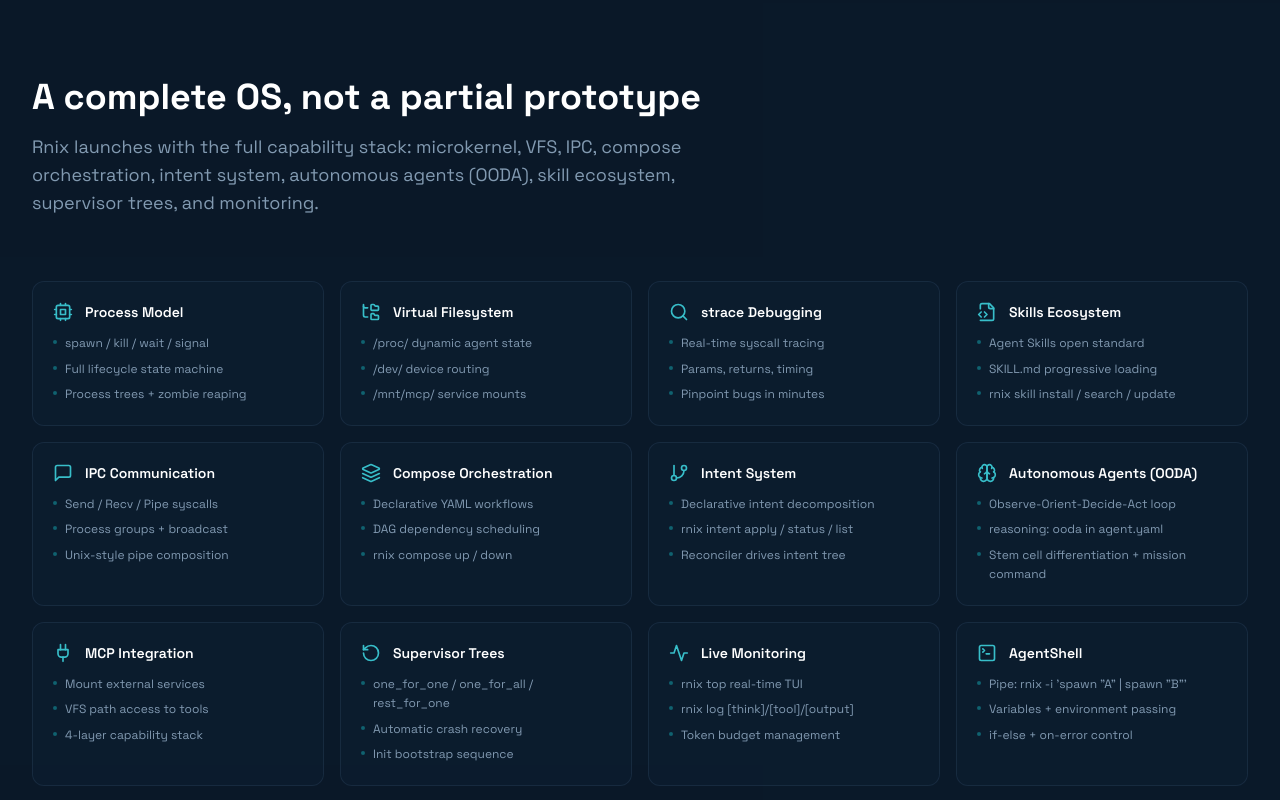
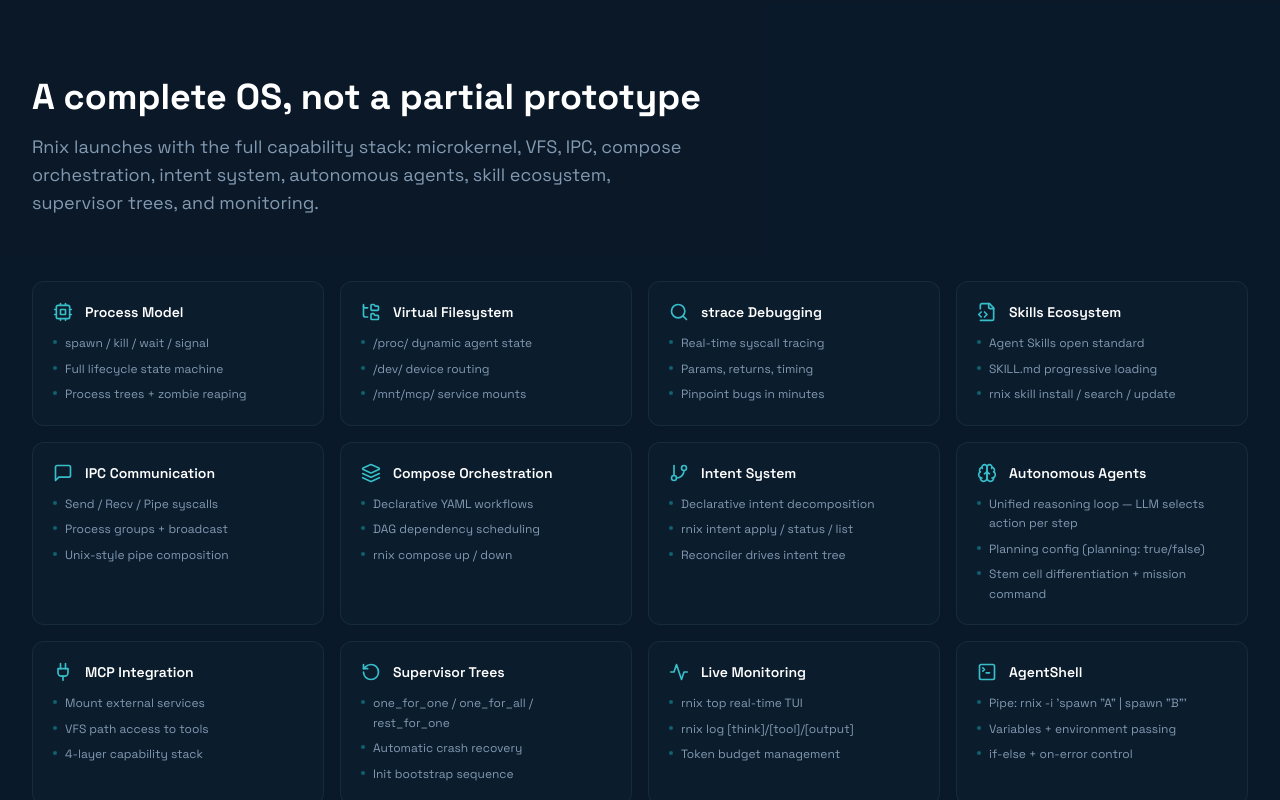
Before and after one commit to rnixai/rnix-landing, a React (Vite) app: page / in a window 1280 px wide. Shown: the part 5840-6640 px from the top of the page. Built offline with nearby package versions, Linux system fonts and the light colour scheme.

Commit message:
Refactor footer and roadmap section to simplify terminology for 'Autonomous Agents'; update related content for clarity and consistency.

```diff
--- a/src/components/Footer.tsx
+++ b/src/components/Footer.tsx
@@ -13,7 +13,7 @@ const LINKS = {
     { label: 'Documentation', href: 'https://docs.rnix.ai/', external: true, utmContent: 'docs_footer' },
     { label: 'Quick Start', href: 'https://docs.rnix.ai/guide/quick-start', external: true, utmContent: 'quick_start_footer' },
     { label: 'Intent System', href: 'https://docs.rnix.ai/guide/intent-system', external: true, utmContent: 'intent_footer' },
-    { label: 'Autonomous Agents (OODA)', href: 'https://docs.rnix.ai/guide/autonomous-agents', external: true, utmContent: 'ooda_footer' },
+    { label: 'Autonomous Agents', href: 'https://docs.rnix.ai/guide/autonomous-agents', external: true, utmContent: 'autonomous_agents_footer' },
     { label: 'Syscall Reference', href: 'https://docs.rnix.ai/reference/', external: true, utmContent: 'syscall_footer' },
     { label: 'Agent Skills Standard', href: 'https://agentskills.io', external: true, utmContent: 'agentskills_footer' },
   ],
--- a/src/components/RoadmapSection.tsx
+++ b/src/components/RoadmapSection.tsx
@@ -54,8 +54,8 @@ const CAPABILITIES = [
   },
   {
     icon: Brain,
-    title: 'Autonomous Agents (OODA)',
-    items: ['Observe-Orient-Decide-Act loop', 'reasoning: ooda in agent.yaml', 'Stem cell differentiation + mission command'],
+    title: 'Autonomous Agents',
+    items: ['Unified reasoning loop — LLM selects action per step', 'Planning config (planning: true/false)', 'Stem cell differentiation + mission command'],
   },
   {
     icon: Plug,
@@ -101,7 +101,7 @@ export default function RoadmapSection() {
           </h2>
           <p className="text-midnight-400 text-lg">
             Rnix launches with the full capability stack: microkernel, VFS, IPC,
-            compose orchestration, intent system, autonomous agents (OODA),
+            compose orchestration, intent system, autonomous agents,
             skill ecosystem, supervisor trees, and monitoring.
           </p>
         </div>
```
